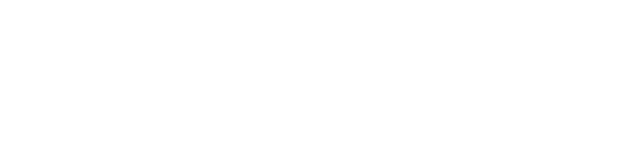
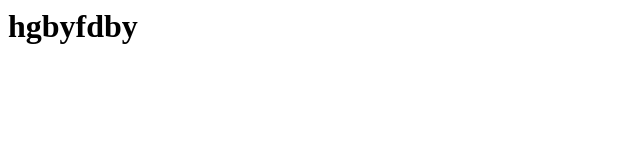
Before and after one commit to yasiv/name, a plain HTML site: page index.html in a window 1280 px wide. Shown: the whole page, without its empty margins (0-640 px from the left). Drawn offline with Linux system fonts and the light colour scheme.

Commit message:
Update index.html

```diff
--- a/index.html
+++ b/index.html
@@ -1,2 +1,3 @@
 <html>
+  <h1>hgbyfdby</h1>
 </html>
```
